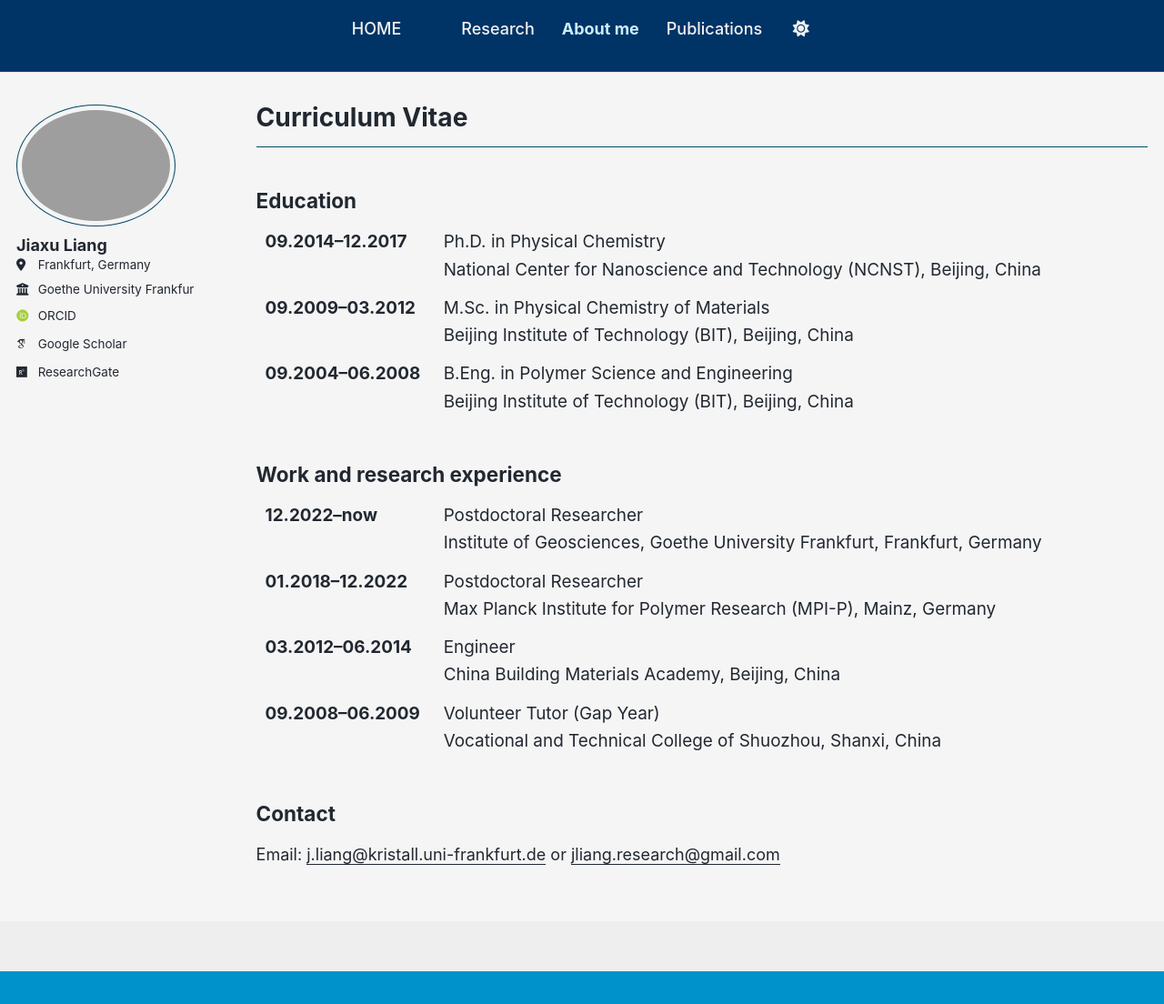
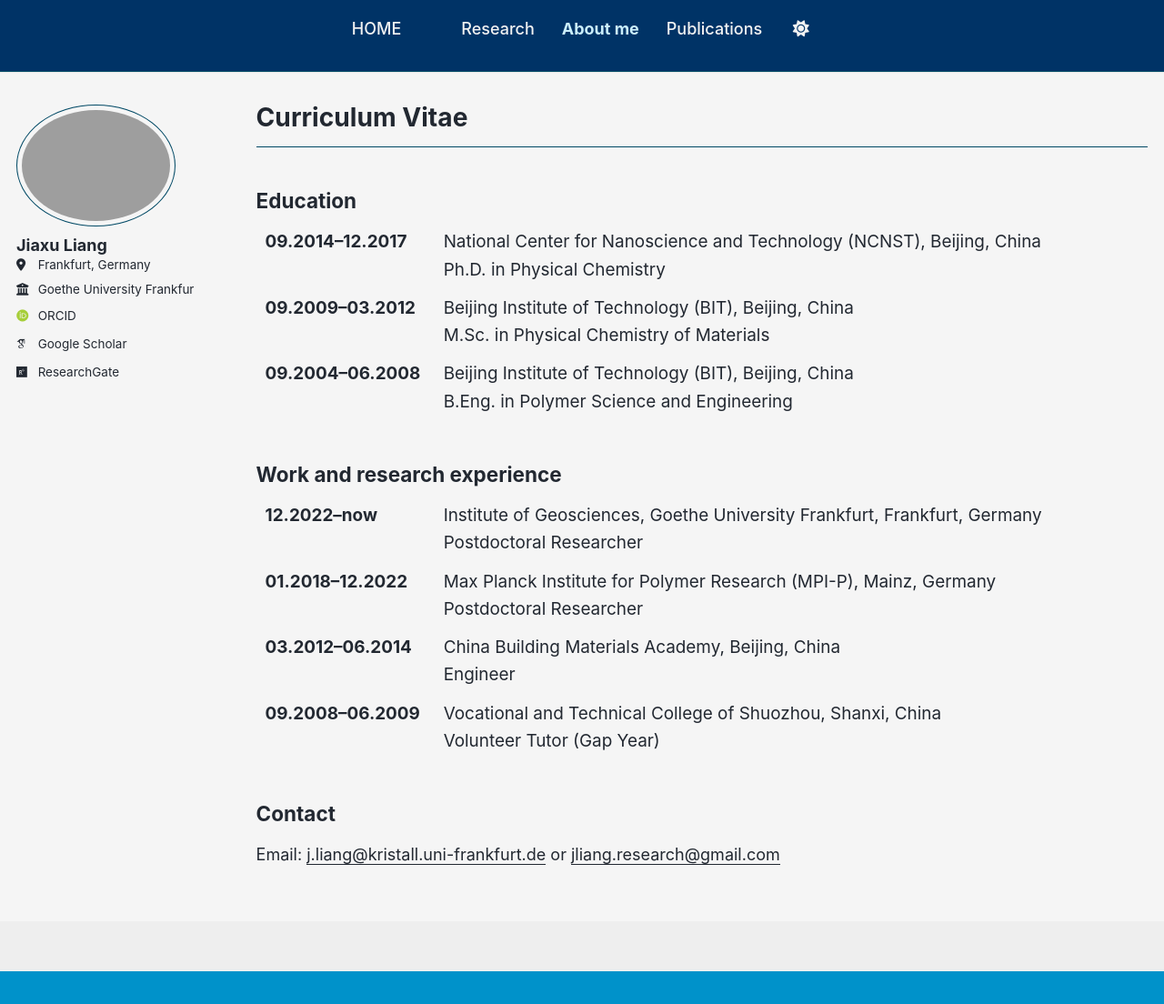
Before and after one commit to liangjiaxu-research/liangjiaxu-research.github.io, a Jekyll site: the page built from _pages/cv.md, in a window 1280 px wide and 1104 px high. Shown: the whole window at 91% size. Built offline with Jekyll 4.4.1, drawn with Linux system fonts in a browser that asks for light colours; some web fonts are replaced; a script bundle is joined from its source files by our own code; library files that are not in the unit come from our copies.

Commit message:
Update cv.md

```diff
--- a/_pages/cv.md
+++ b/_pages/cv.md
@@ -17,24 +17,24 @@ redirect_from:
 <tr>
 <td style="border:none; width:20%; vertical-align:top;"><strong>09.2014–12.2017</strong></td>
 <td style="border:none;">
-Ph.D. in Physical Chemistry<br>
-National Center for Nanoscience and Technology (NCNST), Beijing, China
+National Center for Nanoscience and Technology (NCNST), Beijing, China<br>
+Ph.D. in Physical Chemistry
 </td>
 </tr>
 
 <tr>
 <td style="border:none; vertical-align:top;"><strong>09.2009–03.2012</strong></td>
 <td style="border:none;">
-M.Sc. in Physical Chemistry of Materials<br>
-Beijing Institute of Technology (BIT), Beijing, China
+Beijing Institute of Technology (BIT), Beijing, China<br>
+M.Sc. in Physical Chemistry of Materials
 </td>
 </tr>
 
 <tr>
 <td style="border:none; vertical-align:top;"><strong>09.2004–06.2008</strong></td>
 <td style="border:none;">
-B.Eng. in Polymer Science and Engineering<br>
-Beijing Institute of Technology (BIT), Beijing, China
+Beijing Institute of Technology (BIT), Beijing, China<br>
+B.Eng. in Polymer Science and Engineering
 </td>
 </tr>
 </table>
@@ -45,32 +45,32 @@ Beijing Institute of Technology (BIT), Beijing, China
 <tr>
 <td style="border:none; width:20%; vertical-align:top;"><strong>12.2022–now</strong></td>
 <td style="border:none;">
-Postdoctoral Researcher<br>
-Institute of Geosciences, Goethe University Frankfurt, Frankfurt, Germany
+Institute of Geosciences, Goethe University Frankfurt, Frankfurt, Germany<br>
+Postdoctoral Researcher
 </td>
 </tr>
 
 <tr>
 <td style="border:none; vertical-align:top;"><strong>01.2018–12.2022</strong></td>
 <td style="border:none;">
-Postdoctoral Researcher<br>
-Max Planck Institute for Polymer Research (MPI-P), Mainz, Germany
+Max Planck Institute for Polymer Research (MPI-P), Mainz, Germany<br>
+Postdoctoral Researcher
 </td>
 </tr>
 
 <tr>
 <td style="border:none; vertical-align:top;"><strong>03.2012–06.2014</strong></td>
 <td style="border:none;">
-Engineer<br>
-China Building Materials Academy, Beijing, China
+China Building Materials Academy, Beijing, China<br>
+Engineer
 </td>
 </tr>
 
 <tr>
 <td style="border:none; vertical-align:top;"><strong>09.2008–06.2009</strong></td>
 <td style="border:none;">
-Volunteer Tutor (Gap Year)<br>
-Vocational and Technical College of Shuozhou, Shanxi, China
+Vocational and Technical College of Shuozhou, Shanxi, China<br>
+Volunteer Tutor (Gap Year)
 </td>
 </tr>
 </table>
```
